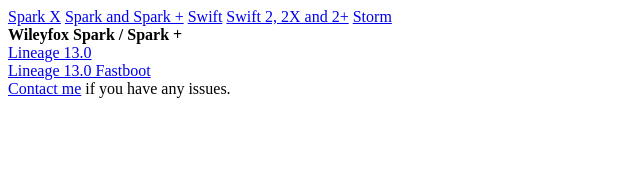
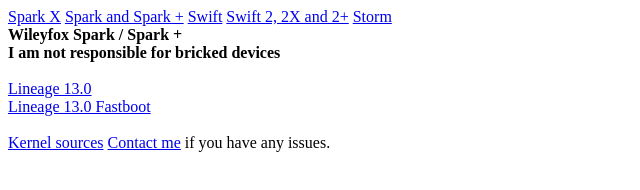
Before and after one commit to WileyfoxLineage/wileyfoxlineage.github.io, a plain HTML site: page porridge/index.html in a window 1280 px wide. Shown: the whole page, without its empty margins (0-640 px from the left). Drawn offline with Linux system fonts and the light colour scheme.

Commit message:
Added kernel sources

```diff
--- a/porridge/index.html
+++ b/porridge/index.html
@@ -29,10 +29,15 @@
 		<a id="welcome"><b>Wileyfox Spark / Spark +</b></a>
 	</div>
 	<div id="description">
+		<b>I am not responsible for bricked devices </b>
+		<br>
+		<br>
 		<a href="https://androidfilehost.com/?fid=1322778262903989557"> Lineage 13.0</a>
 		<br>
 		<a href="https://androidfilehost.com/?fid=1322778262903989566"> Lineage 13.0 Fastboot</a>
 		<br>
+		<br>
+		<a href="https://github.com/lineageos/android_kernel_cyanogen_mt6735">Kernel sources</a>
 		<a href="../contact">Contact me</a> if you have any issues.
 	</div>
 </body>
```
